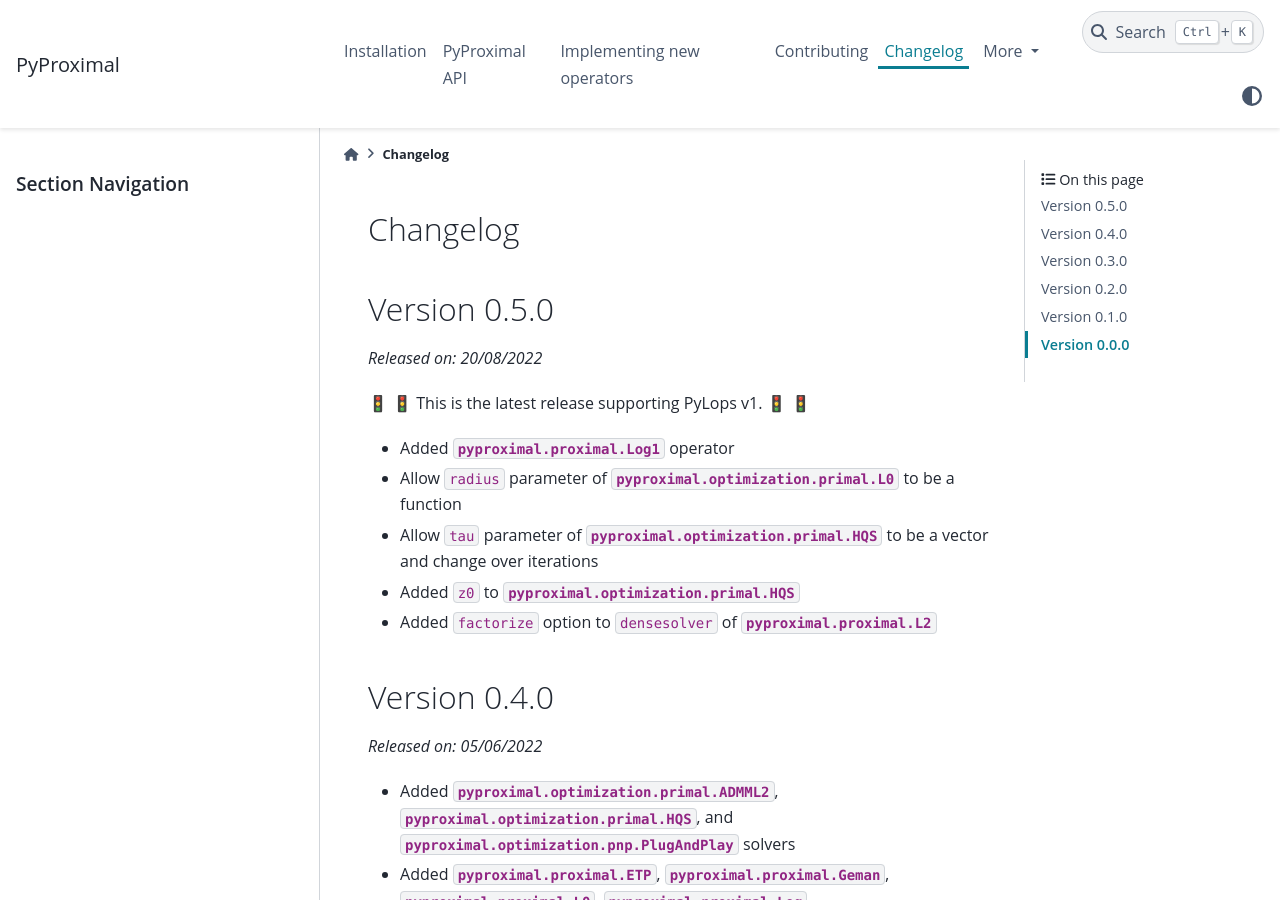
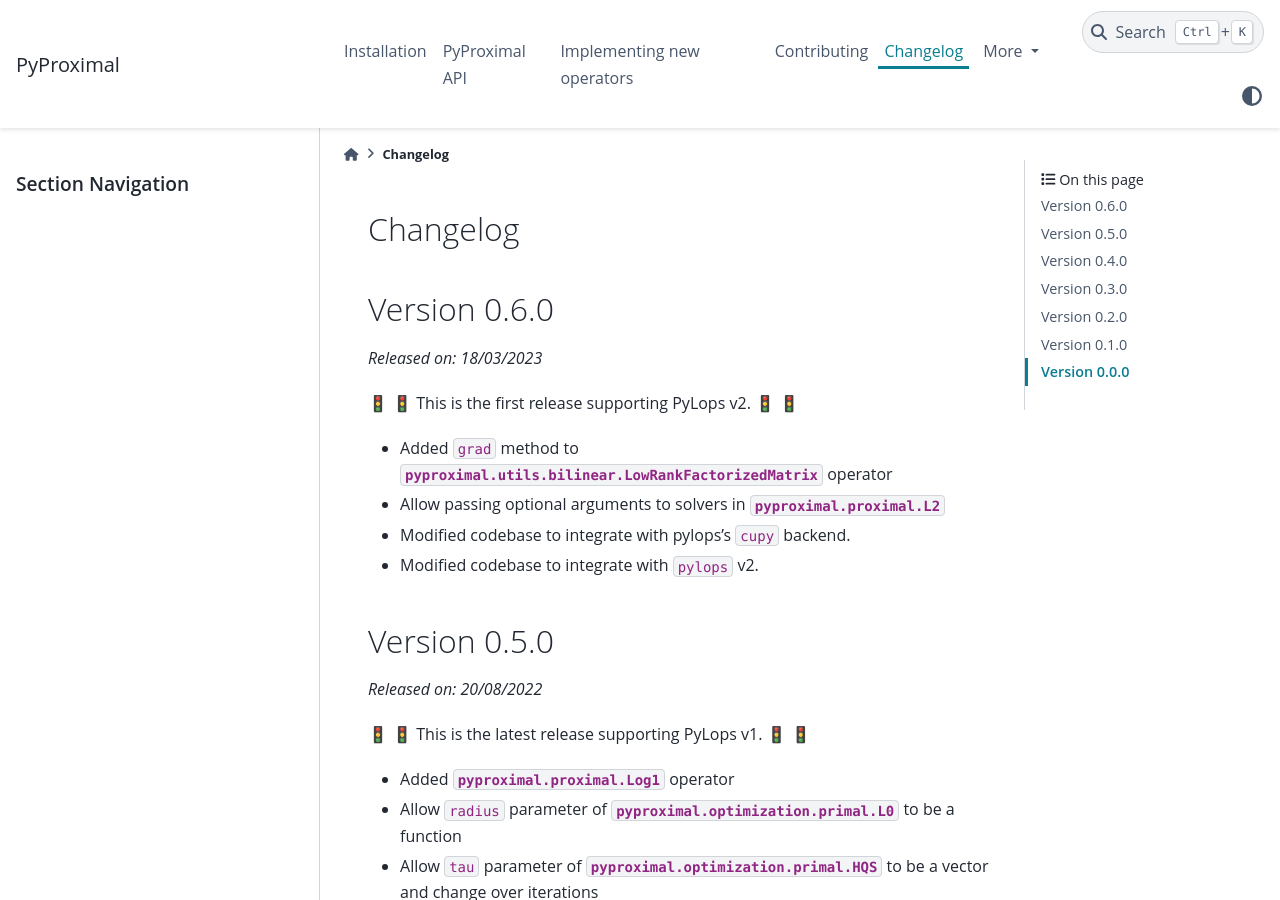
Before and after one commit to PyLops/pyproximal, a Sphinx documentation site: the page built from docs/source/changelog.rst, in a window 1280 px wide and 900 px high. Built offline with Sphinx 7.4.7 and the PyData theme 0.15.4, drawn with Linux system fonts in a browser that asks for light colours; pages that are not in the unit, such as notebooks, are missing from menus; the version number could not be read and is left out; comment, search, counter and statistics services are not loaded.

Commit message:
Prepare for v0.6.0

```diff
--- a/docs/source/changelog.rst
+++ b/docs/source/changelog.rst
@@ -2,6 +2,18 @@
 
 Changelog
 =========
+
+Version 0.6.0
+--------------
+*Released on: 18/03/2023*
+
+|:vertical_traffic_light:| |:vertical_traffic_light:| This is the first release supporting PyLops v2.
+|:vertical_traffic_light:| |:vertical_traffic_light:|
+
+* Added ``grad`` method to :py:class:`pyproximal.utils.bilinear.LowRankFactorizedMatrix` operator
+* Allow passing optional arguments to solvers in :py:class:`pyproximal.proximal.L2`
+* Modified codebase to integrate with pylops's ``cupy`` backend.
+* Modified codebase to integrate with ``pylops`` v2.
 
 Version 0.5.0
 --------------
--- a/docs/source/installation.rst
+++ b/docs/source/installation.rst
@@ -6,8 +6,8 @@
 To install the PyProximal library you will need **Python 3.8 or greater**.
 
 .. note::
-    Versions prior to v0.3.0 work alsi with Python 3.6 or greater, however they
-    require scipy version to be lower than v1.8.0
+    Versions prior to v0.3.0 require Python 3.6 or greater, and scipy version
+    lower than v1.8.0.
 
 Dependencies
 ------------
```
Also changed, not shown: CHANGELOG.md (+11 -1 lines).
